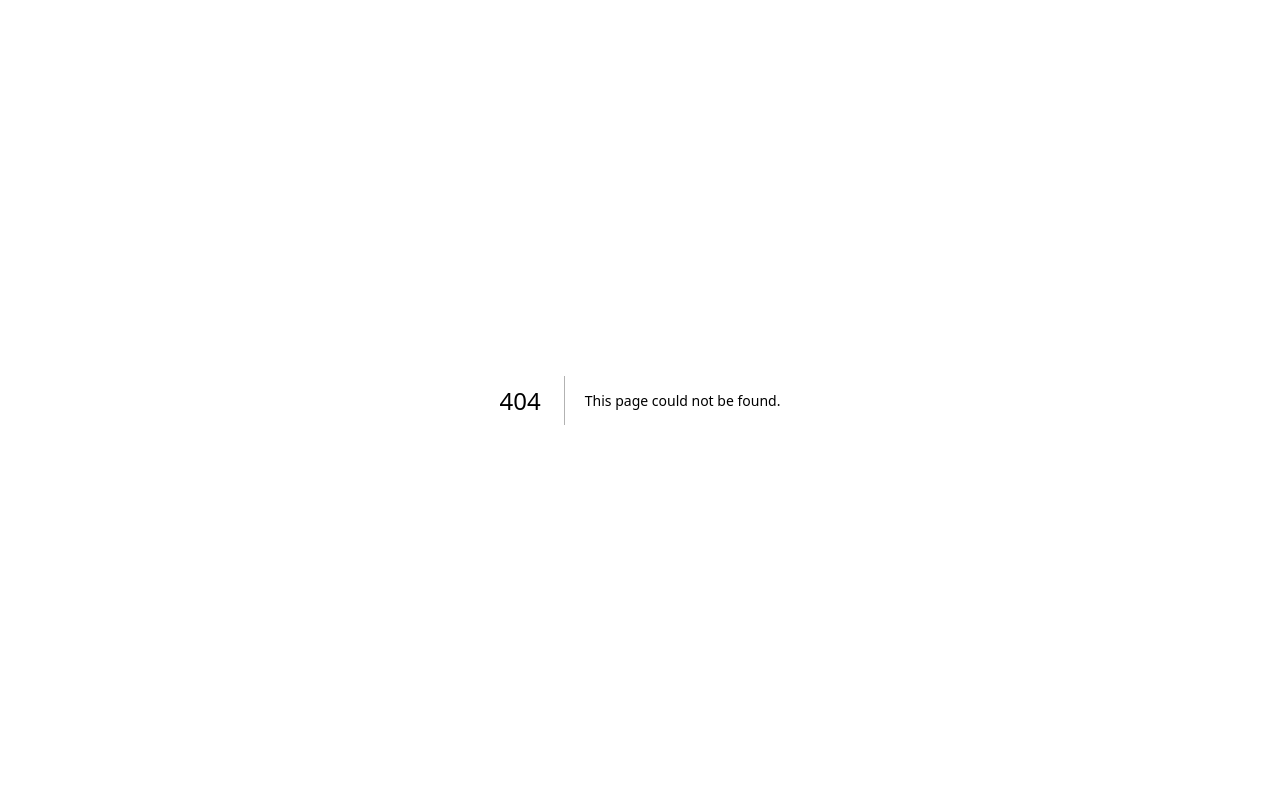
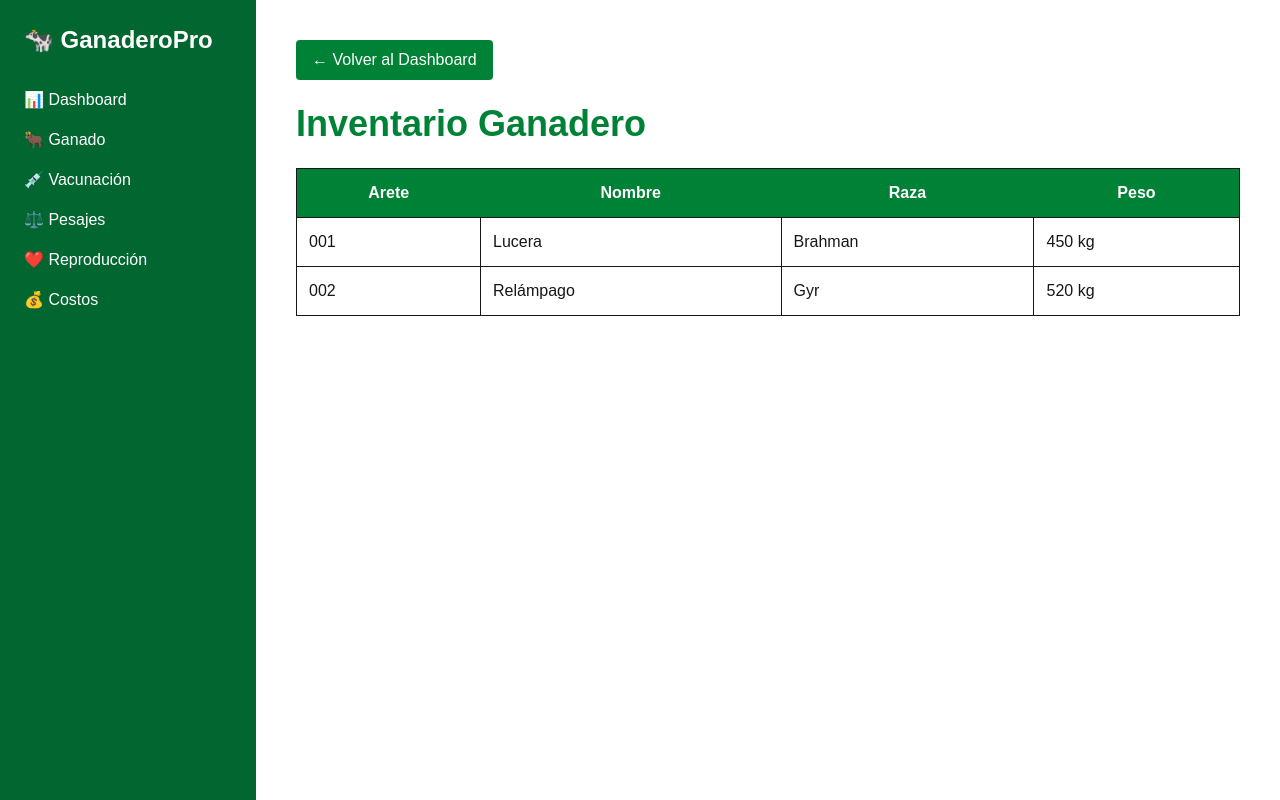
Before and after one commit to harry2015x/ganaderopro, a Next.js app: page /ganado in a window 1280 px wide. Before the commit this address had no page. Built offline with nearby package versions, Linux system fonts and the light colour scheme.

Commit message:
Primer commit GanaderoPro

```diff
--- /dev/null
+++ b/app/ganado/page.tsx
@@ -0,0 +1,55 @@
+import Link from "next/link";
+export default function GanadoPage() {
+    const animales = [
+      {
+        arete: "001",
+        nombre: "Lucera",
+        raza: "Brahman",
+        peso: 450,
+      },
+      {
+        arete: "002",
+        nombre: "Relámpago",
+        raza: "Gyr",
+        peso: 520,
+      },
+    ];
+
+    return (
+      <main className="p-10">
+        <Link
+  href="/"
+  className="inline-block bg-green-700 text-white px-4 py-2 rounded mb-6"
+>
+  ← Volver al Dashboard
+</Link>
+        <h1 className="text-4xl font-bold text-green-700 mb-6">
+          Inventario Ganadero
+        </h1>
+
+        <table className="w-full border">
+          <thead className="bg-green-700 text-white">
+            <tr>
+              <th className="p-3">Arete</th>
+              <th className="p-3">Nombre</th>
+              <th className="p-3">Raza</th>
+              <th className="p-3">Peso</th>
+            </tr>
+          </thead>
+
+          <tbody>
+            {animales.map((animal) => (
+              <tr key={animal.arete}>
+                <td className="border p-3">{animal.arete}</td>
+                <td className="border p-3">{animal.nombre}</td>
+                <td className="border p-3">{animal.raza}</td>
+                <td className="border p-3">
+                  {animal.peso} kg
+                </td>
+              </tr>
+            ))}
+          </tbody>
+        </table>
+      </main>
+    );
+  }
--- a/app/layout.tsx
+++ b/app/layout.tsx
@@ -1,33 +1,21 @@
-import type { Metadata } from "next";
-import { Geist, Geist_Mono } from "next/font/google";
 import "./globals.css";
-
-const geistSans = Geist({
-  variable: "--font-geist-sans",
-  subsets: ["latin"],
-});
-
-const geistMono = Geist_Mono({
-  variable: "--font-geist-mono",
-  subsets: ["latin"],
-});
-
-export const metadata: Metadata = {
-  title: "Create Next App",
-  description: "Generated by create next app",
-};
+import Sidebar from "../components/Sidebar";
 
 export default function RootLayout({
   children,
-}: Readonly<{
+}: {
   children: React.ReactNode;
-}>) {
+}) {
   return (
-    <html
-      lang="en"
-      className={`${geistSans.variable} ${geistMono.variable} h-full antialiased`}
-    >
-      <body className="min-h-full flex flex-col">{children}</body>
+    <html lang="es">
+      <body>
+        <div className="flex">
+          <Sidebar />
+          <main className="flex-1">
+            {children}
+          </main>
+        </div>
+      </body>
     </html>
   );
 }
--- a/app/page.tsx
+++ b/app/page.tsx
@@ -1,65 +1,59 @@
-import Image from "next/image";
-
 export default function Home() {
   return (
-    <div className="flex flex-col flex-1 items-center justify-center bg-zinc-50 font-sans dark:bg-black">
-      <main className="flex flex-1 w-full max-w-3xl flex-col items-center justify-between py-32 px-16 bg-white dark:bg-black sm:items-start">
-        <Image
-          className="dark:invert"
-          src="/next.svg"
-          alt="Next.js logo"
-          width={100}
-          height={20}
-          priority
-        />
-        <div className="flex flex-col items-center gap-6 text-center sm:items-start sm:text-left">
-          <h1 className="max-w-xs text-3xl font-semibold leading-10 tracking-tight text-black dark:text-zinc-50">
-            To get started, edit the page.tsx file.
-          </h1>
-          <p className="max-w-md text-lg leading-8 text-zinc-600 dark:text-zinc-400">
-            Looking for a starting point or more instructions? Head over to{" "}
-            <a
-              href="https://vercel.com/templates?framework=next.js&utm_source=create-next-app&utm_medium=appdir-template-tw&utm_campaign=create-next-app"
-              className="font-medium text-zinc-950 dark:text-zinc-50"
-            >
-              Templates
-            </a>{" "}
-            or the{" "}
-            <a
-              href="https://nextjs.org/learn?utm_source=create-next-app&utm_medium=appdir-template-tw&utm_campaign=create-next-app"
-              className="font-medium text-zinc-950 dark:text-zinc-50"
-            >
-              Learning
-            </a>{" "}
-            center.
+    <main className="min-h-screen bg-green-50 p-10">
+      <h1 className="text-5xl font-bold text-green-800">
+        🐄 GanaderoPro
+      </h1>
+
+      <p className="mt-4 text-xl text-gray-700">
+        Sistema de gestión ganadera para la Orinoquía
+      </p>
+
+      <div className="grid grid-cols-1 md:grid-cols-3 gap-6 mt-10">
+
+        <div className="bg-white p-6 rounded-xl shadow">
+          <h2 className="text-2xl font-bold text-green-700">
+            Inventario
+          </h2>
+
+          <p className="mt-2">
+            Total animales registrados
+          </p>
+
+          <p className="text-4xl font-bold mt-4">
+            250
           </p>
         </div>
-        <div className="flex flex-col gap-4 text-base font-medium sm:flex-row">
-          <a
-            className="flex h-12 w-full items-center justify-center gap-2 rounded-full bg-foreground px-5 text-background transition-colors hover:bg-[#383838] dark:hover:bg-[#ccc] md:w-[158px]"
-            href="https://vercel.com/new?utm_source=create-next-app&utm_medium=appdir-template-tw&utm_campaign=create-next-app"
-            target="_blank"
-            rel="noopener noreferrer"
-          >
-            <Image
-              className="dark:invert"
-              src="/vercel.svg"
-              alt="Vercel logomark"
-              width={16}
-              height={16}
-            />
-            Deploy Now
-          </a>
-          <a
-            className="flex h-12 w-full items-center justify-center rounded-full border border-solid border-black/[.08] px-5 transition-colors hover:border-transparent hover:bg-black/[.04] dark:border-white/[.145] dark:hover:bg-[#1a1a1a] md:w-[158px]"
-            href="https://nextjs.org/docs?utm_source=create-next-app&utm_medium=appdir-template-tw&utm_campaign=create-next-app"
-            target="_blank"
-            rel="noopener noreferrer"
-          >
-            Documentation
-          </a>
+
+        <div className="bg-white p-6 rounded-xl shadow">
+          <h2 className="text-2xl font-bold text-blue-700">
+            Vacunación
+          </h2>
+
+          <p className="mt-2">
+            Próximas vacunas
+          </p>
+
+          <p className="text-4xl font-bold mt-4">
+            18
+          </p>
         </div>
-      </main>
-    </div>
+
+        <div className="bg-white p-6 rounded-xl shadow">
+          <h2 className="text-2xl font-bold text-orange-600">
+            Pesajes
+          </h2>
+
+          <p className="mt-2">
+            Pendientes este mes
+          </p>
+
+          <p className="text-4xl font-bold mt-4">
+            32
+          </p>
+        </div>
+
+      </div>
+    </main>
   );
 }
--- /dev/null
+++ b/components/Sidebar.tsx
@@ -0,0 +1,39 @@
+import Link from "next/link";
+
+export default function Sidebar() {
+  return (
+    <aside className="w-64 bg-green-800 text-white min-h-screen p-6">
+      <h1 className="text-2xl font-bold mb-8">
+        🐄 GanaderoPro
+      </h1>
+
+      <nav className="flex flex-col gap-4">
+
+        <Link href="/">
+          📊 Dashboard
+        </Link>
+
+        <Link href="/ganado">
+          🐂 Ganado
+        </Link>
+
+        <Link href="#">
+          💉 Vacunación
+        </Link>
+
+        <Link href="#">
+          ⚖️ Pesajes
+        </Link>
+
+        <Link href="#">
+          ❤️ Reproducción
+        </Link>
+
+        <Link href="#">
+          💰 Costos
+        </Link>
+
+      </nav>
+    </aside>
+  );
+}
```
Also changed, not shown: 1 other file (tests, documents, lock files or other folders).
